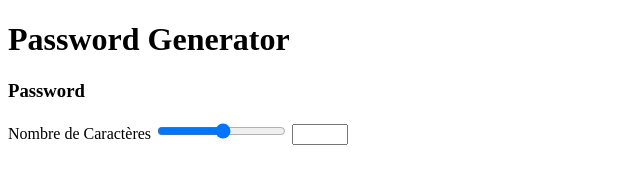
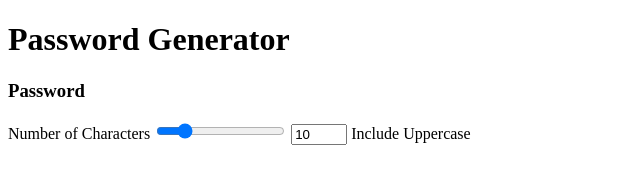
Before and after one commit to diagodryson/password-generator, a plain HTML site: page index.html in a window 1280 px wide. Shown: the whole page, without its empty margins (0-640 px from the left). Drawn offline with Linux system fonts and the light colour scheme.

Commit message:
Update index.html

```diff
--- a/index.html
+++ b/index.html
@@ -12,10 +12,11 @@
      <h1>Password Generator</h1>
      <h3>Password</h3>
      <form>
-        <label for="">Nombre de Caractères</label>
-        <input type="range" min="1" max="50" id="characteramountrange">
-        <input type="number" min="1" max="50" id="characteramoutnumber">
+        <label for="">Number of Characters</label>
+        <input type="range" min="1" max="50" value="10" id="characteramountrange">
+        <input type="number" min="1" max="50" value="10" id="characteramoutnumber">
 
+        <label for="">Include Uppercase</label>
      </form>
  </div>
 
```
